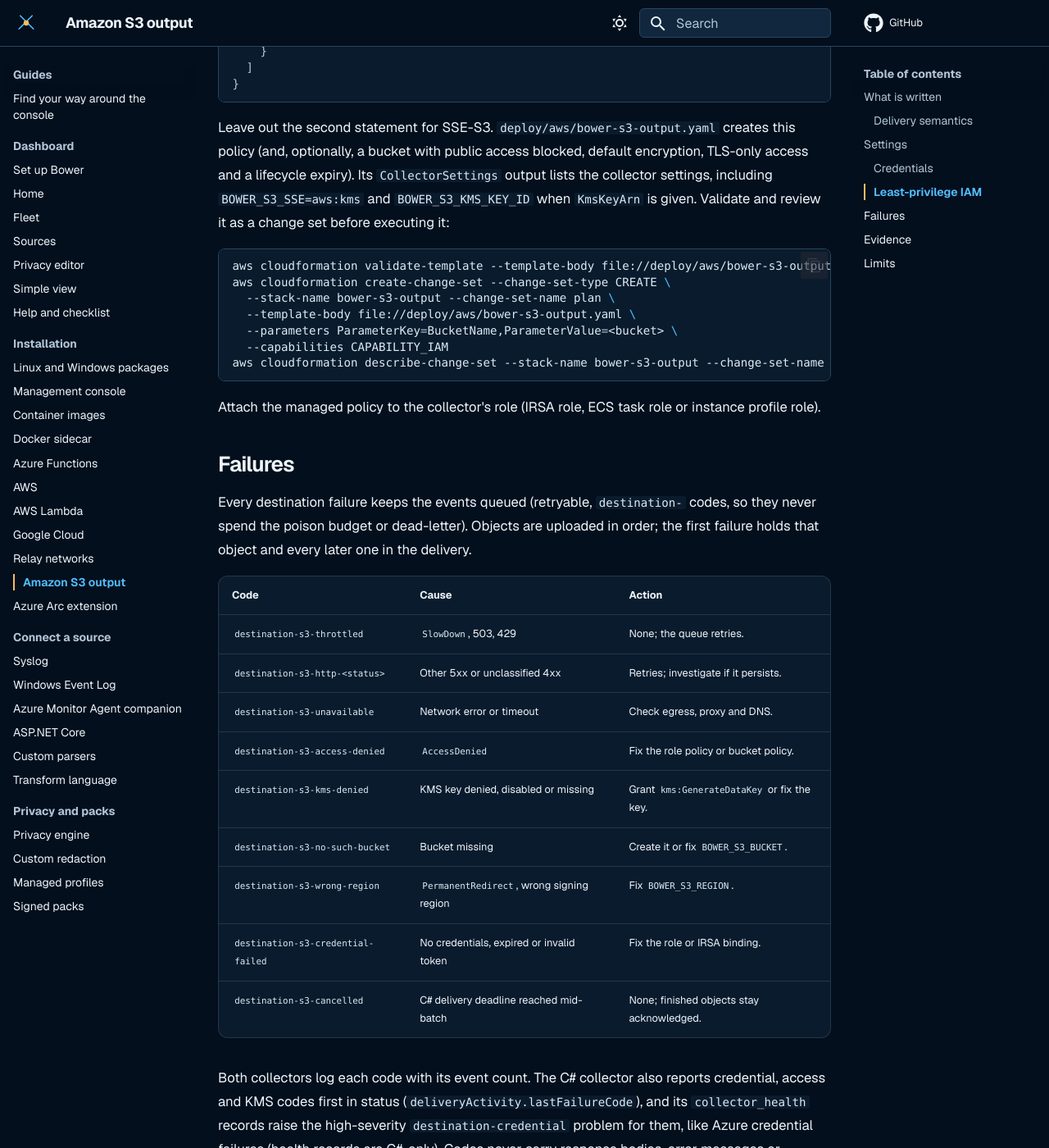
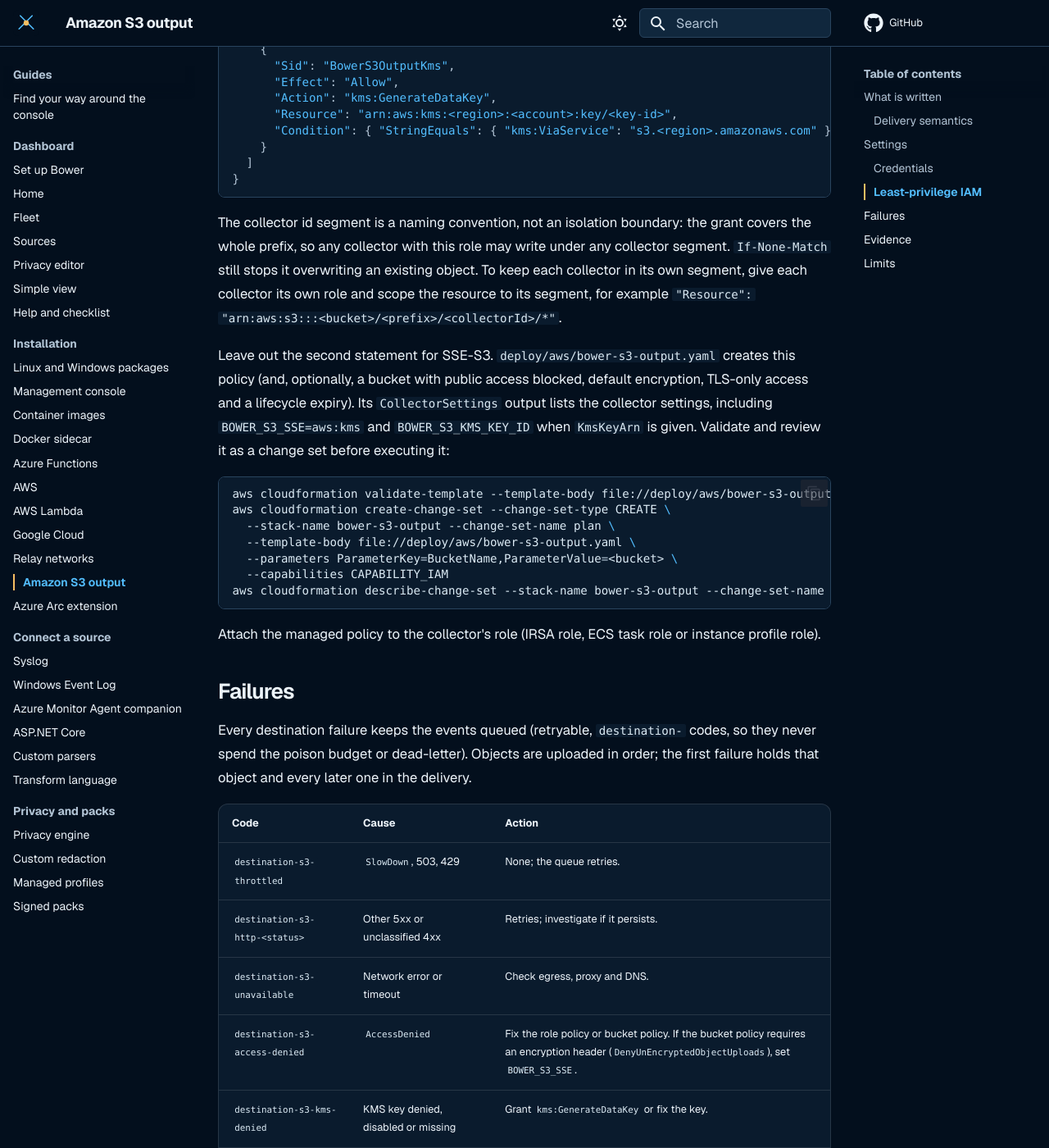
Before and after one commit to jusso-dev/Bower, an MkDocs documentation site: the page built from docs/deployment/s3-output.md, in a window 1280 px wide and 1400 px high, scrolled down 3865 px. Shown: the whole window at 82% size. Built offline with MkDocs 1.6.1 and Material for MkDocs 9.7.7, drawn with Linux system fonts in a browser that asks for light colours; some of the changed text lies outside the part shown.

Commit message:
docs(s3-output): encryption-header bucket policies, collector-segment scope, multipart
Set BOWER_S3_SSE for buckets that deny uploads without an encryption
header (DenyUnEncryptedObjectUploads), noted in the failure table; the
collector id segment is a naming convention, not an isolation boundary,
with a per-collector policy example; multipart upload would conflict
with the s3:if-none-match condition.

Co-Authored-By: Claude Opus 5.5 <noreply@anthropic.com>

````diff
--- a/docs/deployment/s3-output.md
+++ b/docs/deployment/s3-output.md
@@ -44,7 +44,10 @@ and evidence bundles say so (see [Evidence](#evidence)).
     encryption header is sent and the bucket's default encryption applies, including a
     bucket KMS key; S3 always encrypts new objects, at least with SSE-S3. An explicit
     `AES256` would override a bucket's KMS default, so leave it unset for KMS buckets or
-    set `aws:kms` with the key.
+    set `aws:kms` with the key. A bucket policy that denies uploads without an
+    `x-amz-server-side-encryption` header (the common `DenyUnEncryptedObjectUploads`
+    statement) refuses every unset-SSE PUT with 403 (`destination-s3-access-denied`):
+    for such a bucket set `BOWER_S3_SSE=AES256`, or `aws:kms` with the key, to match it.
   - `ExpectedBucketOwner` when `BOWER_S3_EXPECTED_BUCKET_OWNER` is set, so a bucket
     re-created under another account is refused.
   - `x-amz-meta-bower-events`: the event count.
@@ -129,6 +132,13 @@ object) and a bucket owned by the same account.
 }
 ```
 
+The collector id segment is a naming convention, not an isolation boundary: the grant
+covers the whole prefix, so any collector with this role may write under any collector
+segment. `If-None-Match` still stops it overwriting an existing object. To keep each
+collector in its own segment, give each collector its own role and scope the resource
+to its segment, for example
+`"Resource": "arn:aws:s3:::<bucket>/<prefix>/<collectorId>/*"`.
+
 Leave out the second statement for SSE-S3. `deploy/aws/bower-s3-output.yaml` creates
 this policy (and, optionally, a bucket with public access blocked, default encryption,
 TLS-only access and a lifecycle expiry). Its `CollectorSettings` output lists the
@@ -160,7 +170,7 @@ first failure holds that object and every later one in the delivery.
 | `destination-s3-throttled` | `SlowDown`, 503, 429 | None; the queue retries. |
 | `destination-s3-http-<status>` | Other 5xx or unclassified 4xx | Retries; investigate if it persists. |
 | `destination-s3-unavailable` | Network error or timeout | Check egress, proxy and DNS. |
-| `destination-s3-access-denied` | `AccessDenied` | Fix the role policy or bucket policy. |
+| `destination-s3-access-denied` | `AccessDenied` | Fix the role policy or bucket policy. If the bucket policy requires an encryption header (`DenyUnEncryptedObjectUploads`), set `BOWER_S3_SSE`. |
 | `destination-s3-kms-denied` | KMS key denied, disabled or missing | Grant `kms:GenerateDataKey` or fix the key. |
 | `destination-s3-no-such-bucket` | Bucket missing | Create it or fix `BOWER_S3_BUCKET`. |
 | `destination-s3-wrong-region` | `PermanentRedirect`, wrong signing region | Fix `BOWER_S3_REGION`. |
@@ -195,3 +205,6 @@ reconciling event ids, as the live qualification in
   under the old one.
 - The Rust worker has no delivery deadline token, so it never produces
   `destination-s3-cancelled`; on shutdown unsettled events return after the lease.
+- Every object is one `PutObject`. Adding multipart upload later would conflict with the
+  `s3:if-none-match` IAM condition: `CreateMultipartUpload` and `UploadPart` carry no
+  `If-None-Match`, so the policy would deny them; only `CompleteMultipartUpload` can.
````
